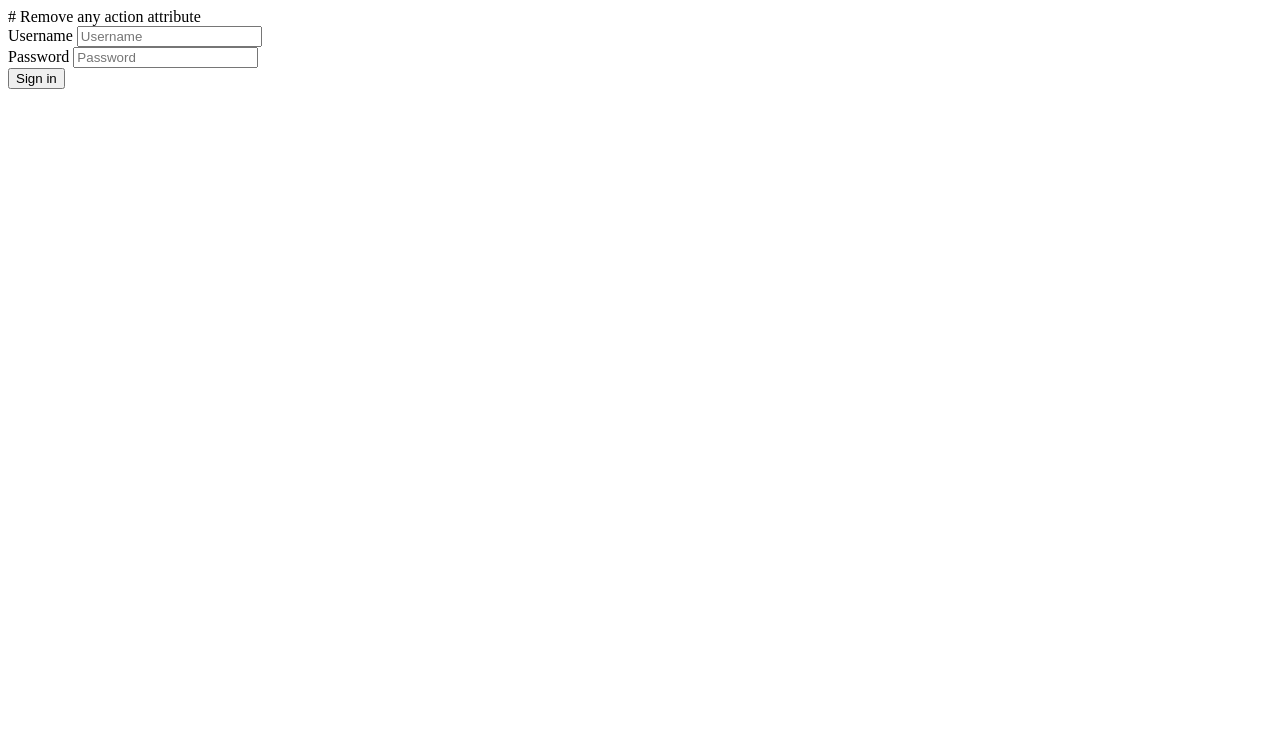
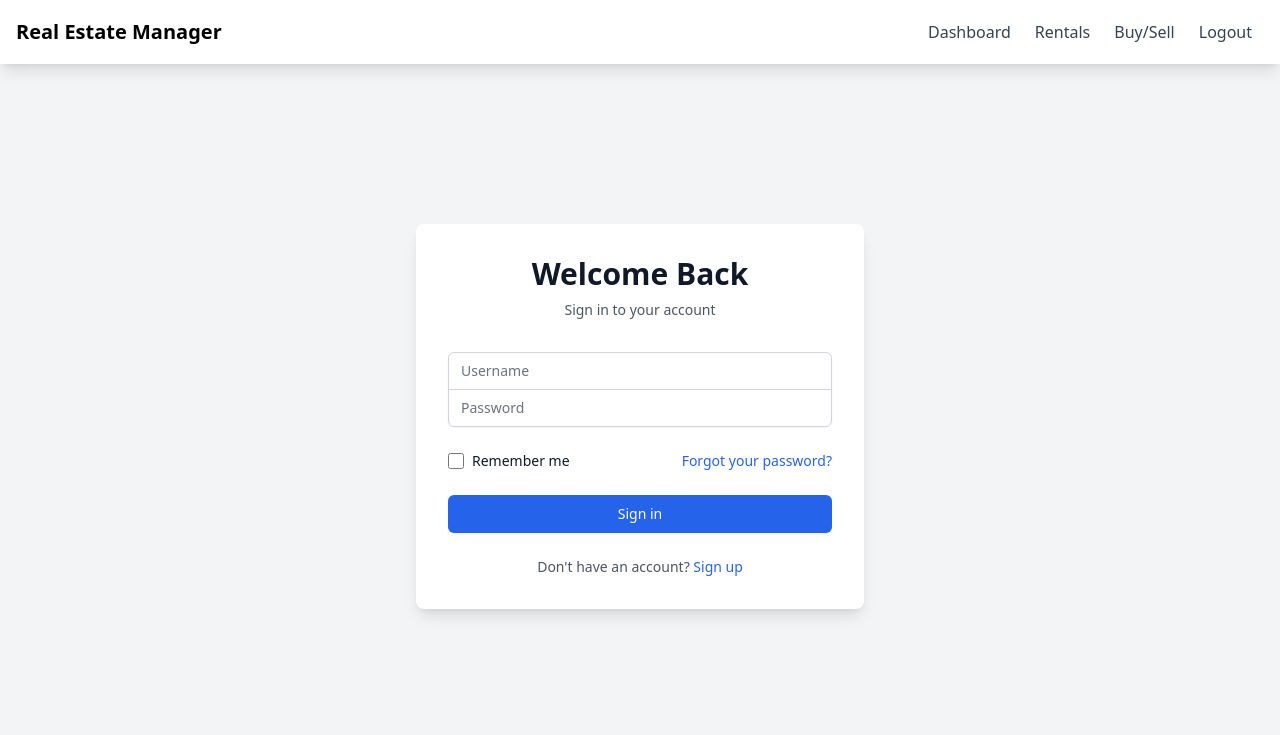
Before and after one commit to TheForgeTeam/prop-tech, a Django app: page /accounts/login/ in a window 1280 px wide. Shown: the top 735 px of the page. Run offline with Django 5.2, Linux system fonts and the light colour scheme; parts of the project's set-up code (start-up, migrations or seed data) failed here and were passed over; some libraries are stand-ins or nearby versions.

Commit message:
feat: styled login page

```diff
--- a/real_estate_dashboard/templates/registration/login.html
+++ b/real_estate_dashboard/templates/registration/login.html
@@ -1,5 +1,15 @@
+{% extends 'base.html' %} {% block content %}
+<div class="min-h-[80vh] flex items-center justify-center">
+  <div class="max-w-md w-full bg-white rounded-lg shadow-lg p-8">
+    <!-- Header -->
+    <div class="text-center mb-8">
+      <h2 class="text-3xl font-bold text-gray-900">Welcome Back</h2>
+      <p class="mt-2 text-sm text-gray-600">Sign in to your account</p>
+    </div>
+
+    <!-- Login Form -->
     <form class="mt-8 space-y-6" method="POST">
-  # Remove any action attribute {% csrf_token %}
+      {% csrf_token %}
       <div class="rounded-md shadow-sm -space-y-px">
         <div>
           <label for="username" class="sr-only">Username</label>
@@ -27,9 +37,48 @@
 
       {% if form.errors %}
       <div class="rounded-md bg-red-50 p-4">
+        <div class="flex">
+          <div class="flex-shrink-0">
+            <!-- Error Icon -->
+            <svg
+              class="h-5 w-5 text-red-400"
+              xmlns="http://www.w3.org/2000/svg"
+              viewBox="0 0 20 20"
+              fill="currentColor"
+            >
+              <path
+                fill-rule="evenodd"
+                d="M10 18a8 8 0 100-16 8 8 0 000 16zM8.707 7.293a1 1 0 00-1.414 1.414L8.586 10l-1.293 1.293a1 1 0 101.414 1.414L10 11.414l1.293 1.293a1 1 0 001.414-1.414L11.414 10l1.293-1.293a1 1 0 00-1.414-1.414L10 8.586 8.707 7.293z"
+                clip-rule="evenodd"
+              />
+            </svg>
+          </div>
+          <div class="ml-3">
             <div class="text-sm text-red-700">Invalid username or password</div>
           </div>
+        </div>
+      </div>
       {% endif %}
+
+      <div class="flex items-center justify-between">
+        <div class="flex items-center">
+          <input
+            id="remember-me"
+            name="remember-me"
+            type="checkbox"
+            class="h-4 w-4 text-blue-600 focus:ring-blue-500 border-gray-300 rounded"
+          />
+          <label for="remember-me" class="ml-2 block text-sm text-gray-900">
+            Remember me
+          </label>
+        </div>
+
+        <div class="text-sm">
+          <a href="#" class="font-medium text-blue-600 hover:text-blue-500">
+            Forgot your password?
+          </a>
+        </div>
+      </div>
 
       <button
         type="submit"
@@ -38,3 +87,19 @@
         Sign in
       </button>
     </form>
+
+    <!-- Sign Up Link -->
+    <div class="mt-6 text-center">
+      <p class="text-sm text-gray-600">
+        Don't have an account?
+        <a
+          href="{% url 'signup' %}"
+          class="font-medium text-blue-600 hover:text-blue-500"
+        >
+          Sign up
+        </a>
+      </p>
+    </div>
+  </div>
+</div>
+{% endblock %}
```
Lines whose indentation alone changed are shown as unchanged.
